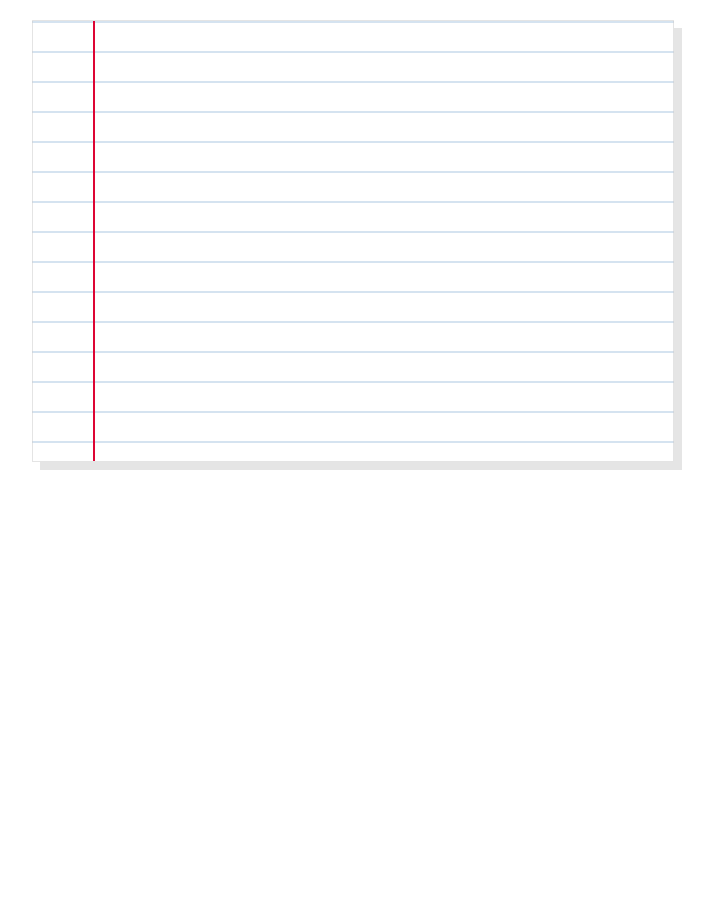
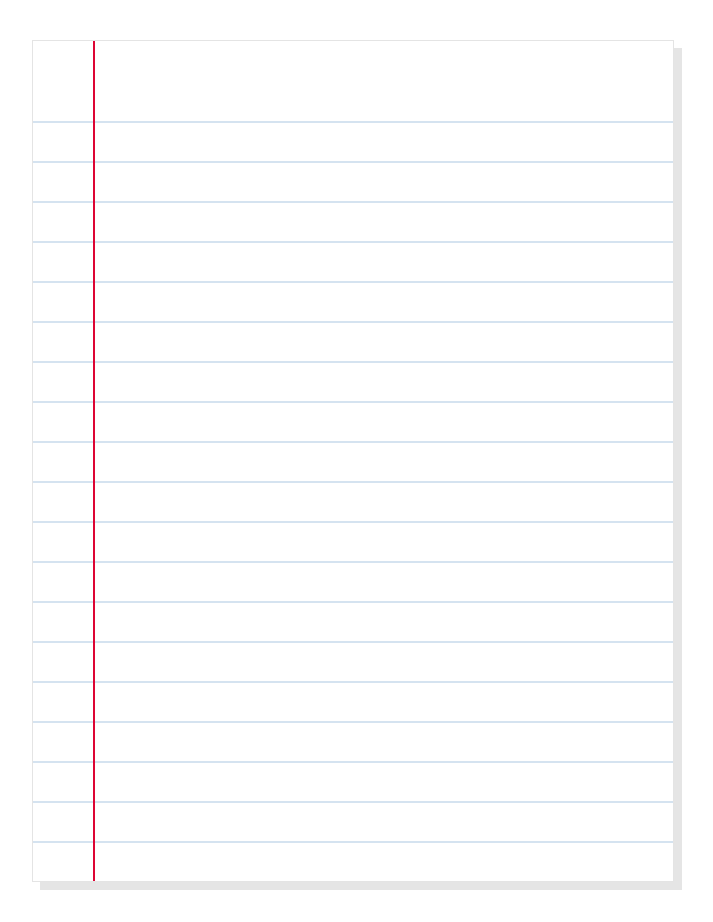
Before and after one commit to maeBoittiaux/to-do-list, a React (Create React App) app: page / in a window 1280 px wide. Shown: the whole page, without its empty margins (287-1000 px from the left). Before the commit the page ends 800 px from the top, so only its background shows below. Built offline with nearby package versions, Linux system fonts and the light colour scheme; the HTML template or start-up script is replaced by a standard one.

Commit message:
Make blue lines their own styling section

```diff
--- a/src/Paper.css
+++ b/src/Paper.css
@@ -3,15 +3,14 @@
     border: 1px solid #cccccc85;
     box-shadow: 8px 8px rgba(0, 0, 0, 0.1);
     padding: 20px;
-    margin: 20px;
+    margin: 40px;
     border-radius: 0px;
     width: 600px;
-    min-height: 400px;
+    min-height: 800px;
     margin-left: auto;
     margin-right: auto;
     position: relative;
-    background-image: linear-gradient(to bottom, #D5E3F0 2px, transparent 2px);
-    background-size: 100% 30px;
+    z-index: 1;
 }
 
 .paper::before {
@@ -22,4 +21,17 @@
     bottom: 0;
     width: 2px;
     background-color: rgb(221, 5, 52);
+    z-index: 2;
 }
+
+.paper::after {
+    content: '';
+    position: absolute;
+    top: 80px;
+    left: 0;
+    right: 0;
+    bottom: 0;
+    background-image: linear-gradient(to bottom, #D5E3F0 2px, transparent 1px);
+    background-size: 100% 40px;
+    z-index: 1;
+}
```
